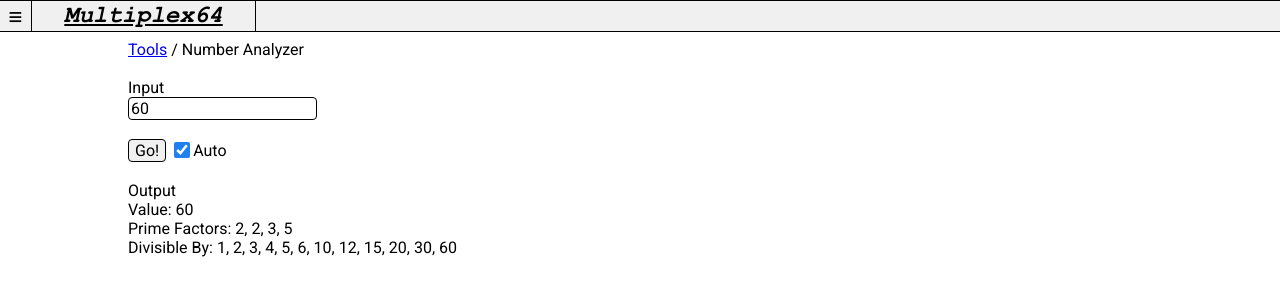
After one commit to Multiplex64/Multiplex64_v2, a Django app: page /tools/number-analyzer/ in a window 1280 px wide. The commit adds this page. Shown: the top 300 px of the page. Run offline with Django 5.2, Linux system fonts and the light colour scheme.

Commit message:
add number analyzer, text generator, add links to various pages

```diff
--- a/apps/tools/templates/tools/base-converter.html
+++ b/apps/tools/templates/tools/base-converter.html
@@ -2,7 +2,7 @@
 {% block title %}Base Converter - Multiplex64{% endblock %}
 {% block content %}
 <div class="_standard">
-  Base Converter
+  <a href="{% url 'tools:index' %}">Tools</a> / Base Converter
   <br><br>
   Warning: Currently does not support decimals, or very large numbers. Only accepts bases within 2 and 36.
   <br><br>
--- /dev/null
+++ b/apps/tools/templates/tools/number-analyzer.html
@@ -0,0 +1,80 @@
+{% extends base_template %}
+{% block title %}Number Analyzer - Multiplex64{% endblock %}
+{% block content %}
+<div class="_standard">
+  <a href="{% url 'tools:index' %}">Tools</a> / Number Analyzer
+  <br><br>
+  Input
+  <br>
+  <input type="number" id="input-main" value="60">
+  <br><br>
+  <button id="button-action">Go!</button>
+  <input type="checkbox" id="check-auto" checked><label for="check-auto">Auto</label>
+  <br><br>
+  Output
+  <br>
+  <div id="output"></div>
+</div>
+{% endblock %}
+
+{% block script %}
+<script>
+  (function () {
+    function divisibleBy(n) {
+      if (Number.isInteger(n)) {
+        if (n <= Number.MAX_SAFE_INTEGER) {
+          const factors = [];
+          for (i = 1; i < n; i++) {
+            if (n % i == 0) {
+              factors.push(i);
+            }
+          }
+          factors.push(n);
+          return factors.join(", ");
+        } else {
+          return "Error: Number too large"
+        }
+      } else {
+        return "Error: Not an integer"
+      }
+    }
+    function primeFactors(n) {
+      if (Number.isInteger(n)) {
+        if (n <= Number.MAX_SAFE_INTEGER) {
+          const factors = [];
+          let divisor = 2;
+
+          while (n >= 2) {
+            if (n % divisor == 0) {
+              factors.push(divisor);
+              n = n / divisor;
+            } else {
+              divisor++;
+            }
+          }
+          return factors.join(", ");
+        } else {
+          return "Error: Number too large"
+        }
+      } else {
+        return "Error: Not an integer"
+      }
+    }
+    const inputMain = document.getElementById("input-main")
+    const checkAuto = document.getElementById('check-auto')
+    const buttonAction = document.getElementById('button-action')
+    const output = document.getElementById("output")
+    function analyzeNumber(manual_action) {
+      if (manual_action || checkAuto.checked) {
+        const num = Number(inputMain.value)
+        output.innerHTML = ("Value: " + num
+          + "<br> Prime Factors: " + primeFactors(num)
+          + "<br> Divisible By: " + divisibleBy(num))
+      }
+    }
+    analyzeNumber(true);
+    inputMain.addEventListener("input", () => analyzeNumber())
+    buttonAction.addEventListener("click", () => analyzeNumber(true))
+  })();
+</script>
+{% endblock %}
--- a/apps/tools/templates/tools/text-repeater.html
+++ b/apps/tools/templates/tools/text-repeater.html
@@ -2,7 +2,7 @@
 {% block title %}Text Repeater - Multiplex64{% endblock %}
 {% block content %}
 <div class="_standard">
-  Text Repeater
+  <a href="{% url 'tools:index' %}">Tools</a> / Text Repeater
   <br><br>
   Input
   <br>
--- a/static/style.css
+++ b/static/style.css
@@ -3,8 +3,8 @@
 }
 
 @font-face {
-  font-family: 'logo-font';
-  src: url('/static/logo-font-bold-italic.woff2') format('woff2');
+  font-family: "logo-font";
+  src: url("/static/logo-font-bold-italic.woff2") format("woff2");
   font-weight: bold;
   font-style: italic;
   font-display: swap;
@@ -87,6 +87,7 @@ hr {
 }
 
 pre {
+  font-family: "Courier New", Courier, monospace;
   white-space: pre-wrap;
   overflow-x: auto;
 }
```
Also changed, not shown: apps/tools/templates/tools/index.html (+14 -8 lines), apps/tools/templates/tools/random-text-generator.html (added, +53 -0 lines).
